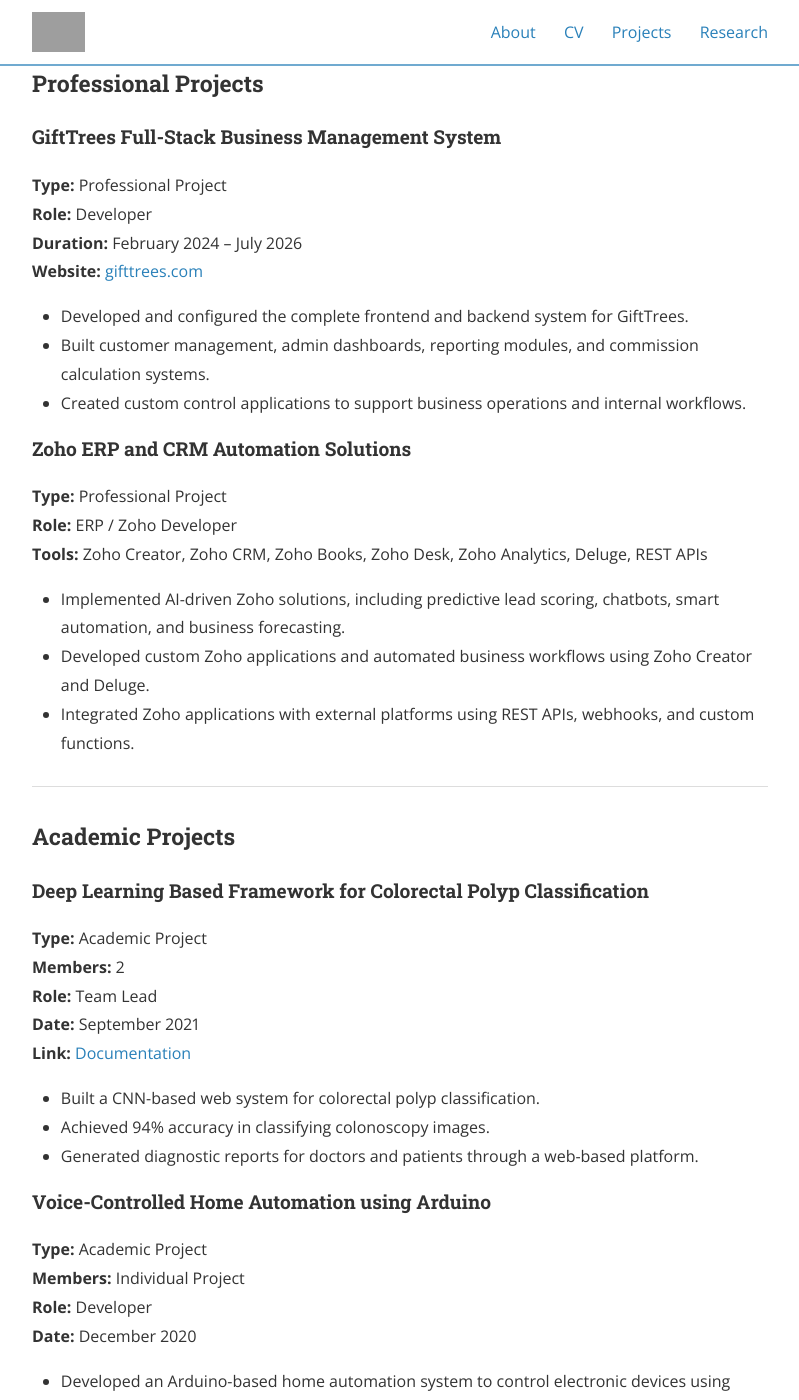
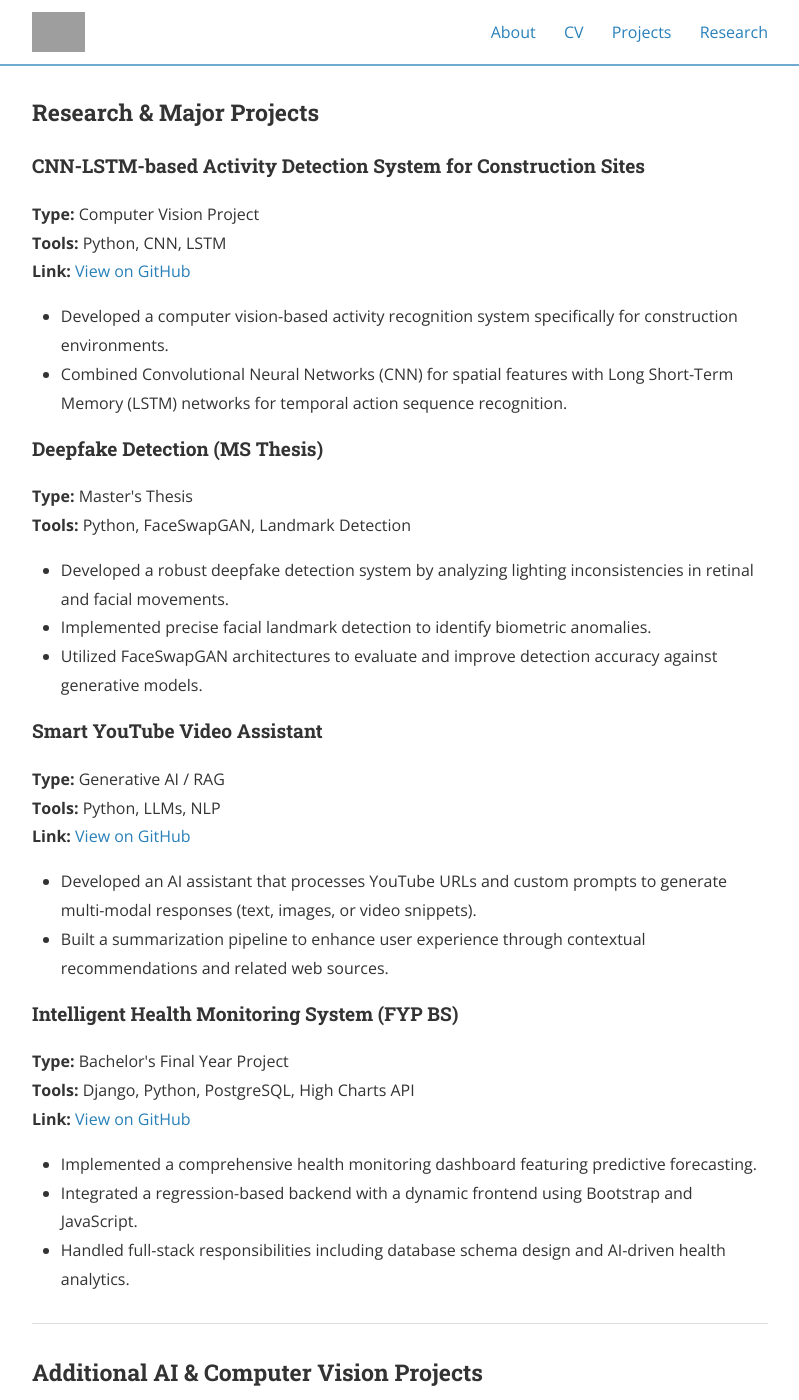
Before and after one commit to Ehsaanali/Ehsaanali.github.io, a Jekyll site: the page built from projects.md, in a window 1280 px wide and 1400 px high, scrolled down 270 px. Shown: the whole window, without its empty margins (240-1039 px from the left). Built offline with Jekyll 4.4.1, drawn with Linux system fonts in a browser that asks for light colours; nearby versions of some CDN libraries; some of the changed text lies outside the part shown; grey boxes are pictures that could not be loaded.

Commit message:
Update projects.md

```diff
--- a/projects.md
+++ b/projects.md
@@ -7,73 +7,81 @@ nav_order: 3
 ---
 
 <p>
-  This page highlights my academic and professional projects in AI, embedded systems,
-  software development, ERP automation, and full-stack business solutions.
+  This page highlights my research and development projects in Artificial Intelligence, Computer Vision, and Full-Stack AI applications, ranging from my PhD work to my Master's thesis and beyond.
 </p>
 
 <hr>
 
-<h3>Professional Projects</h3>
+<h3>Research & Major Projects</h3>
 
-<h4>GiftTrees Full-Stack Business Management System</h4>
+<h4>CNN-LSTM-based Activity Detection System for Construction Sites</h4>
 <p>
-  <b>Type:</b> Professional Project<br>
-  <b>Role:</b> Developer<br>
-  <b>Duration:</b> February 2024 – July 2026<br>
-  <b>Website:</b> <a href="https://www.gifttrees.com/" target="_blank">gifttrees.com</a>
+  <b>Type:</b> Computer Vision Project<br>
+  <b>Tools:</b> Python, CNN, LSTM<br>
+  <b>Link:</b> <a href="https://github.com/Ehsaanali/Construction-Activity-Recognition-using-deep-learning" target="_blank">View on GitHub</a>
 </p>
-
 <ul>
-  <li>Developed and configured the complete frontend and backend system for GiftTrees.</li>
-  <li>Built customer management, admin dashboards, reporting modules, and commission calculation systems.</li>
-  <li>Created custom control applications to support business operations and internal workflows.</li>
+  <li>Developed a computer vision-based activity recognition system specifically for construction environments.</li>
+  <li>Combined Convolutional Neural Networks (CNN) for spatial features with Long Short-Term Memory (LSTM) networks for temporal action sequence recognition.</li>
 </ul>
 
-<h4>Zoho ERP and CRM Automation Solutions</h4>
+<h4>Deepfake Detection (MS Thesis)</h4>
 <p>
-  <b>Type:</b> Professional Project<br>
-  <b>Role:</b> ERP / Zoho Developer<br>
-  <b>Tools:</b> Zoho Creator, Zoho CRM, Zoho Books, Zoho Desk, Zoho Analytics, Deluge, REST APIs
+  <b>Type:</b> Master's Thesis<br>
+  <b>Tools:</b> Python, FaceSwapGAN, Landmark Detection
 </p>
+<ul>
+  <li>Developed a robust deepfake detection system by analyzing lighting inconsistencies in retinal and facial movements.</li>
+  <li>Implemented precise facial landmark detection to identify biometric anomalies.</li>
+  <li>Utilized FaceSwapGAN architectures to evaluate and improve detection accuracy against generative models.</li>
+</ul>
 
+<h4>Smart YouTube Video Assistant</h4>
+<p>
+  <b>Type:</b> Generative AI / RAG<br>
+  <b>Tools:</b> Python, LLMs, NLP<br>
+  <b>Link:</b> <a href="https://github.com/Ehsaanali/Smart_Youtube_Video_Assistant-Video_summarization-" target="_blank">View on GitHub</a>
+</p>
 <ul>
-  <li>Implemented AI-driven Zoho solutions, including predictive lead scoring, chatbots, smart automation, and business forecasting.</li>
-  <li>Developed custom Zoho applications and automated business workflows using Zoho Creator and Deluge.</li>
-  <li>Integrated Zoho applications with external platforms using REST APIs, webhooks, and custom functions.</li>
+  <li>Developed an AI assistant that processes YouTube URLs and custom prompts to generate multi-modal responses (text, images, or video snippets).</li>
+  <li>Built a summarization pipeline to enhance user experience through contextual recommendations and related web sources.</li>
+</ul>
+
+<h4>Intelligent Health Monitoring System (FYP BS)</h4>
+<p>
+  <b>Type:</b> Bachelor's Final Year Project<br>
+  <b>Tools:</b> Django, Python, PostgreSQL, High Charts API<br>
+  <b>Link:</b> <a href="https://github.com/Ehsaanali/healthcare-dashboard-using-django-FYP" target="_blank">View on GitHub</a>
+</p>
+<ul>
+  <li>Implemented a comprehensive health monitoring dashboard featuring predictive forecasting.</li>
+  <li>Integrated a regression-based backend with a dynamic frontend using Bootstrap and JavaScript.</li>
+  <li>Handled full-stack responsibilities including database schema design and AI-driven health analytics.</li>
 </ul>
 
 <hr>
 
-<h3>Academic Projects</h3>
+<h3>Additional AI & Computer Vision Projects</h3>
 
-<h4>Deep Learning Based Framework for Colorectal Polyp Classification</h4>
-<p>
-  <b>Type:</b> Academic Project<br>
-  <b>Members:</b> 2<br>
-  <b>Role:</b> Team Lead<br>
-  <b>Date:</b> September 2021<br>
-  <b>Link:</b>
-  <a href="https://drive.google.com/file/d/1-F-7T4SAwb4GGk8wjiXiyrHcfNiGvBWx/view?usp=sharing" target="_blank">Documentation</a>
-</p>
-
+<h4>Automated Stationery Calculator using YOLOv5</h4>
 <ul>
-  <li>Built a CNN-based web system for colorectal polyp classification.</li>
-  <li>Achieved 94% accuracy in classifying colonoscopy images.</li>
-  <li>Generated diagnostic reports for doctors and patients through a web-based platform.</li>
+  <li>Developed an AI-based automatic billing system for retail stationery using the YOLOv5 object detection algorithm.</li>
+  <li>Optimized image processing pipelines in Python for real-time item identification and price calculation.</li>
 </ul>
 
-<h4>Voice-Controlled Home Automation using Arduino</h4>
-<p>
-  <b>Type:</b> Academic Project<br>
-  <b>Members:</b> Individual Project<br>
-  <b>Role:</b> Developer<br>
-  <b>Date:</b> December 2020
-</p>
+<h4>Image Steganography using Deep Learning</h4>
+<ul>
+  <li>Implemented an advanced framework for the enhancement of encoded covers in multi-image steganography.</li>
+  <li>Leveraged deep learning frameworks to maximize data hiding capacity while maintaining visual imperceptibility.</li>
+</ul>
 
+<h4>Other Technical Projects</h4>
 <ul>
-  <li>Developed an Arduino-based home automation system to control electronic devices using voice commands.</li>
-  <li>Used Bluetooth communication between a mobile application and Arduino board.</li>
-  <li>Implemented C++ logic for command processing and device control.</li>
+  <li><b>Content-Based Image Retrieval:</b> Searching image databases based on visual features.</li>
+  <li><b>Font Identification:</b> Using ML to classify and identify typography from images.</li>
+  <li><b>Genetic Algorithm Schedule Generator:</b> Optimizing exam schedules using evolutionary computing.</li>
+  <li><b>Facial Emotion Recognition:</b> Real-time classification of human emotions.</li>
+  <li><b>Dementia Classification:</b> AI-driven diagnostic assistance for neurodegenerative conditions.</li>
 </ul>
 
 <hr>
@@ -81,8 +89,8 @@ nav_order: 3
 <h3>Technical Stack</h3>
 
 <ul>
-  <li><b>Languages:</b> Verilog, Python, PHP, SQL, C, C++, JavaScript, Deluge</li>
-  <li><b>Frontend:</b> HTML, CSS, JavaScript, Bootstrap, jQuery</li>
-  <li><b>Frameworks and Tools:</b> Vivado, TensorFlow, Jupyter Notebook, Google Colab, Overleaf</li>
-  <li><b>ERP and Automation:</b> Zoho Creator, Zoho CRM, Zoho Books, Zoho Desk, Zoho Analytics, SalesIQ</li>
+  <li><b>Languages:</b> Python, PHP, SQL, C, C++, JavaScript</li>
+  <li><b>AI Frameworks:</b> TensorFlow, PyTorch, YOLOv8/v5, Scikit-learn, NLTK, MediaPipe</li>
+  <li><b>Backend & Web:</b> Django, HTML5, CSS, Bootstrap, PostgreSQL</li>
+  <li><b>Tools:</b> Git, Jupyter Notebook, Google Colab, Overleaf, Tableau, OpenCV</li>
 </ul>
```
